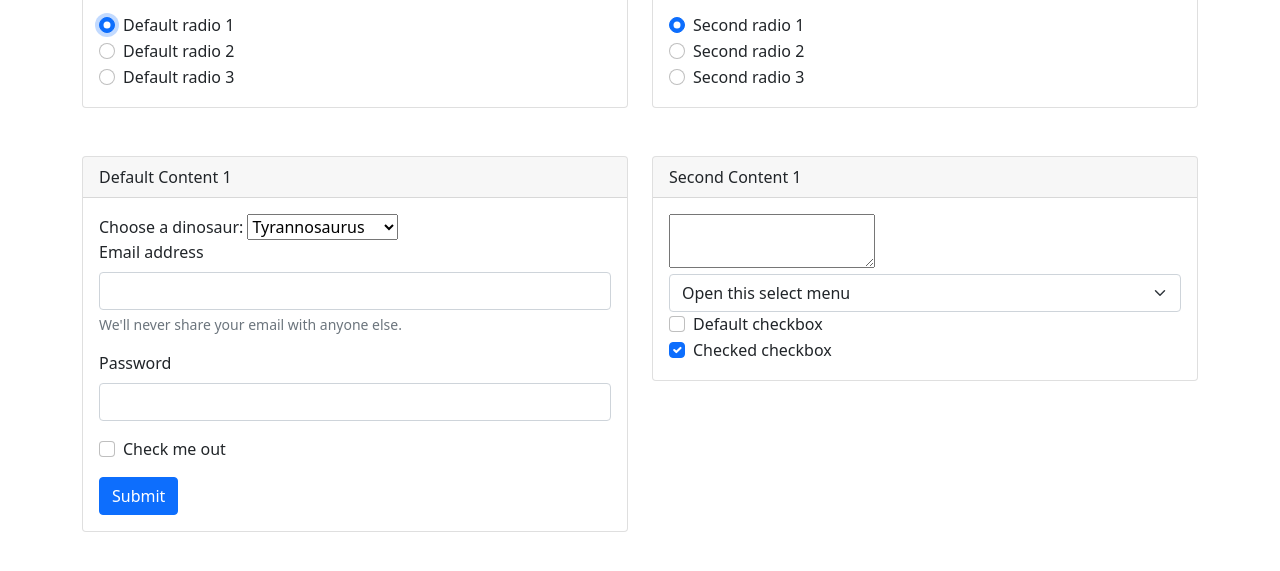
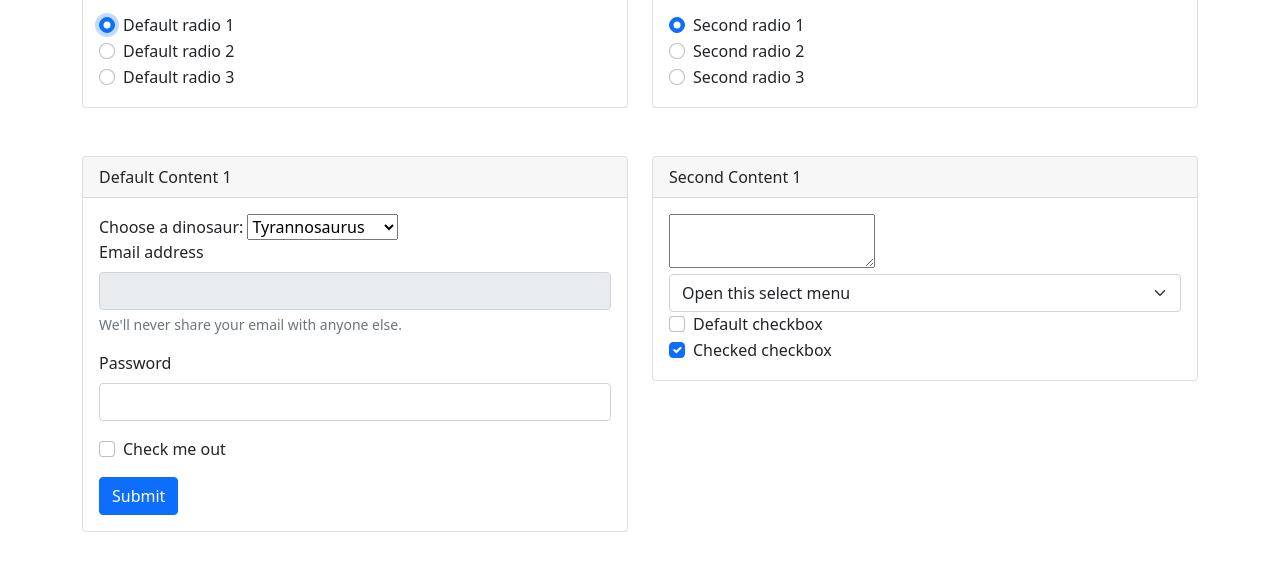
Before and after one commit to MatthewKennedy/radio-control-js, a website built with webpack: page index.html in a window 1280 px wide. Both pictures are taken after a click on the radio button "Default radio 1". Shown: the part 149-720 px from the top of the page. Built offline with nearby package versions, Linux system fonts and the light colour scheme.

Commit message:
Update default attributes.

```diff
--- a/index.html
+++ b/index.html
@@ -102,12 +102,12 @@
             <form>
               <div class="mb-3">
                 <label for="exampleInputEmail1" class="form-label">Email address</label>
-                <input type="email" class="form-control" id="exampleInputEmail1" aria-describedby="emailHelp">
+                <input type="email" class="form-control" id="exampleInputEmail1" aria-describedby="emailHelp" disabled>
                 <div id="emailHelp" class="form-text">We'll never share your email with anyone else.</div>
               </div>
               <div class="mb-3">
                 <label for="exampleInputPassword1" class="form-label">Password</label>
-                <input type="password" class="form-control" id="exampleInputPassword1">
+                <input type="password" class="form-control" id="exampleInputPassword1" required>
               </div>
               <div class="mb-3 form-check">
                 <input type="checkbox" class="form-check-input" id="exampleCheck1">
--- a/src/elements/input.js
+++ b/src/elements/input.js
@@ -1,13 +1,32 @@
-function disableInput (container) {
+export function inputDefaultAttributes (container) {
   container.querySelectorAll('input').forEach(function (element) {
-    element.disabled = true
+    if (element.required === true) {
+      element.setAttribute('data-rc-required', true)
+    }
+
+    if (element.disabled === true) {
+      element.setAttribute('data-rc-disabled', true)
+    }
   })
 }
 
-function enableInput (container) {
+export function disableInput (container) {
   container.querySelectorAll('input').forEach(function (element) {
-    element.disabled = false
+    element.disabled = true
+    element.required = false
   })
 }
 
-export { disableInput, enableInput }
+export function enableInput (container) {
+  container.querySelectorAll('input').forEach(function (element) {
+    element.disabled = false
+
+    if (element.hasAttribute('data-rc-required')) {
+      element.required = true
+    }
+
+    if (element.hasAttribute('data-rc-disabled')) {
+      element.disabled = true
+    }
+  })
+}
--- a/src/index.js
+++ b/src/index.js
@@ -1,4 +1,5 @@
 import { hideRcPanels, activatePanel } from './utils/visibility.js'
+import { recordElState } from './utils/state.js'
 
 const radioButtonsContainer = '[data-radio-control]'
 
@@ -15,9 +16,11 @@ document.addEventListener('DOMContentLoaded', function () {
 
 function initiateRcPanels (radioControlEl) {
   const selectedRadioValue = radioControlEl.querySelector('input[type=radio]:checked').value
+  const panel = `[data-rc-panel-uid=${radioControlEl.dataset.radioControl + '_' + selectedRadioValue}]`
 
+  recordElState(radioControlEl.dataset.radioControl)
   hideRcPanels(radioControlEl.dataset.radioControl)
-  activatePanel(`[data-rc-panel-uid=${radioControlEl.dataset.radioControl + '_' + selectedRadioValue}]`)
+  activatePanel(panel)
 }
 
 function monitorRadiosForChange (radioControlEl) {
--- /dev/null
+++ b/src/utils/state.js
@@ -0,0 +1,9 @@
+import { inputDefaultAttributes } from '../elements/input.js'
+
+export function recordElState (rcPanelsGroup) {
+  const group = document.querySelector(`[data-rc-panel-group=${rcPanelsGroup}]`)
+
+  group.querySelectorAll('[data-rc-panel-uid]').forEach(function (elem) {
+    inputDefaultAttributes(elem)
+  })
+}
```
Also changed, not shown: dist/main.js.
